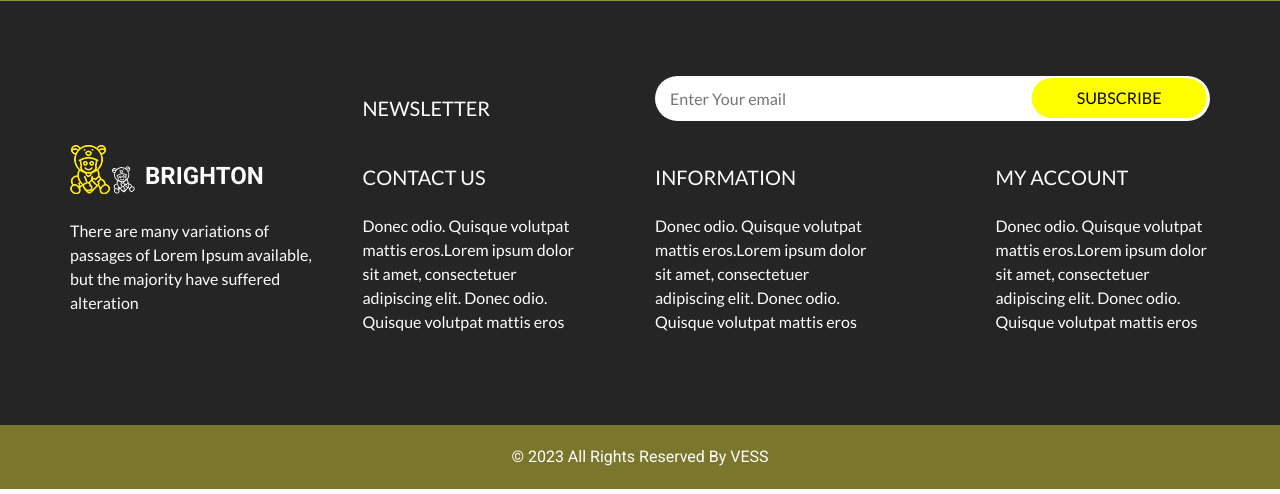
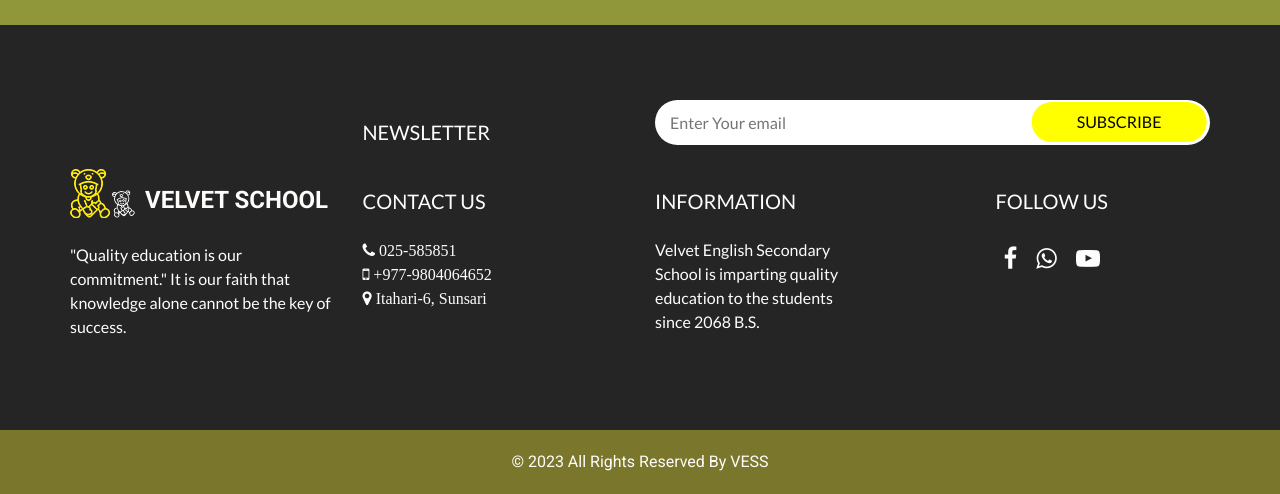
Before and after one commit to theajitmandal/vesssmsproject, a Django app: page / in a window 1280 px wide. Shown: the part 3649-4143 px from the top of the page. Run offline with Django 4.2, Linux system fonts and the light colour scheme; some libraries are stand-ins or nearby versions.

Commit message:
this is next commit

```diff
--- a/templates/base.html
+++ b/templates/base.html
@@ -28,6 +28,10 @@
   <link href="{% static 'css/style.css' %}" rel="stylesheet" />
   <!-- responsive style -->
   <link href="{% static 'css/responsive.css' %}" rel="stylesheet" />
+
+  //font awesome
+  <link rel="stylesheet" href="https://cdnjs.cloudflare.com/ajax/libs/font-awesome/4.7.0/css/font-awesome.min.css">
+
 </head>
 
 <body>
@@ -39,7 +43,7 @@
           <a class="navbar-brand" href="index.html">
             <img src="{% static 'images/logo.png' %}" alt="" />
             <span>
-              Brighton
+              Velvet English Secondary School
             </span>
           </a>
           <button class="navbar-toggler" type="button" data-toggle="collapse" data-target="#navbarSupportedContent" aria-controls="navbarSupportedContent" aria-expanded="false" aria-label="Toggle navigation">
@@ -58,9 +62,6 @@
                 </li>
                 <li class="nav-item">
                   <a class="nav-link" href="about"> About </a>
-                </li>
-                <li class="nav-item">
-                  <a class="nav-link" href="programs"> Programs </a>
                 </li>
                 <li class="nav-item">
                   <a class="nav-link" href="contactus"> Contact us</a>
--- a/templates/index.html
+++ b/templates/index.html
@@ -737,13 +737,12 @@
               <a href="">
                 <img src="{% static 'images/logo.png' %}" alt="" />
                 <span>
-                  Brighton
+                  Velvet School
                 </span>
               </a>
             </div>
             <p>
-              There are many variations of passages of Lorem Ipsum available,
-              but the majority have suffered alteration
+              "Quality education is our commitment." It is our faith that knowledge alone cannot be the key of success.
             </p>
           </div>
         </div>
@@ -753,8 +752,9 @@
               Contact Us
             </h5>
             <p class="pr-0 pr-md-4 pr-lg-5">
-              Donec odio. Quisque volutpat mattis eros.Lorem ipsum dolor sit amet, consectetuer adipiscing elit. Donec
-              odio. Quisque volutpat mattis eros
+              <i class="fa fa-phone" aria-hidden="true">  025-585851</i>
+              <i class="fa fa-mobile" aria-hidden="true">  +977-9804064652</i>
+              <i class="fa fa-map-marker" aria-hidden="true">  Itahari-6, Sunsari</i>
             </p>
           </div>
         </div>
@@ -764,20 +764,19 @@
               INFORMATION
             </h5>
             <p class="pr-0 pr-md-4 pr-md-5">
-              Donec odio. Quisque volutpat mattis eros.Lorem ipsum dolor sit amet, consectetuer adipiscing elit. Donec
-              odio. Quisque volutpat mattis eros
+              Velvet English Secondary School is imparting quality education to the students since 2068 B.S.
             </p>
           </div>
         </div>
         <div class="col-md-3">
           <div class="pl-0 pl-lg-5 pl-md-4">
             <h5>
-              MY ACCOUNT
-
+              Follow Us
             </h5>
             <p>
-              Donec odio. Quisque volutpat mattis eros.Lorem ipsum dolor sit amet, consectetuer adipiscing elit. Donec
-              odio. Quisque volutpat mattis eros
+                <i class="fa fa-facebook p-2" style="font-size:24px;" aria-hidden="true"></i>
+                <i class="fa fa-whatsapp p-2" style="font-size:24px;" aria-hidden="true"></i>
+                <i class="fa fa-youtube-play p-2" style="font-size:24px;" aria-hidden="true"></i>
             </p>
 
           </div>
```
